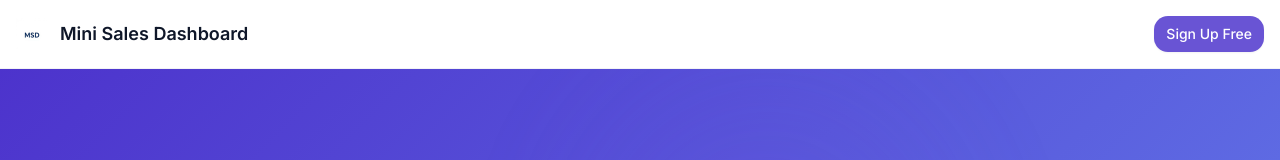
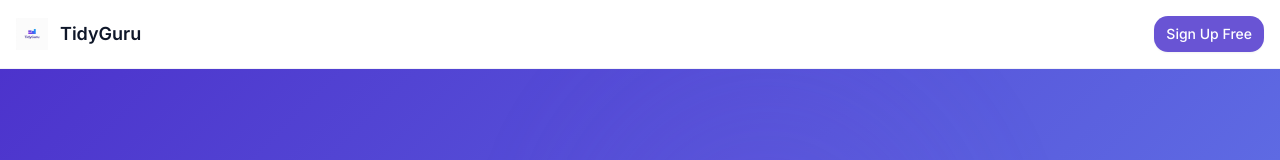
Before and after one commit to antoncmarais/TidyGuru, a React (Vite) app: page / in a window 1280 px wide. Shown: the top 160 px of the page. Built offline with nearby package versions, Linux system fonts and the light colour scheme; the HTML template or start-up script is replaced by a standard one.

Commit message:
Refactor: Rename app to TidyGuru

```diff
--- a/index.html
+++ b/index.html
@@ -3,15 +3,16 @@
   <head>
     <meta charset="UTF-8" />
     <meta name="viewport" content="width=device-width, initial-scale=1.0" />
-    <title>Mini Sales Dashboard</title>
-    <meta name="description" content="Upload your sales CSV and get instant analytics across platforms" />
+    <title>TidyGuru - Transform messy data into clean insights</title>
+    <meta name="description" content="Upload your sales CSV and get instant analytics across platforms with TidyGuru" />
+    <link rel="icon" href="/tidyguru-favicon.png" type="image/png" />
     <meta name="author" content="Lovable" />
     <link rel="preconnect" href="https://fonts.googleapis.com">
     <link rel="preconnect" href="https://fonts.gstatic.com" crossorigin>
     <link href="https://fonts.googleapis.com/css2?family=Inter:wght@400;500;600;700&display=swap" rel="stylesheet">
 
-    <meta property="og:title" content="Mini Sales Tracker" />
-    <meta property="og:description" content="Upload your sales CSV and see instant insights" />
+    <meta property="og:title" content="TidyGuru - Clean Data Analytics" />
+    <meta property="og:description" content="Upload your sales CSV and see instant insights with TidyGuru" />
     <meta property="og:type" content="website" />
     <meta property="og:image" content="https://lovable.dev/opengraph-image-p98pqg.png" />
 
--- a/src/pages/Index.tsx
+++ b/src/pages/Index.tsx
@@ -170,8 +170,8 @@ const Index = () => {
         <header className="sticky top-0 z-50 backdrop-blur-md bg-white/80 border-b border-border/50">
           <div className="max-w-7xl mx-auto px-4 py-4 flex items-center justify-between">
             <div className="flex items-center gap-3">
-              <img src={logoIcon} alt="MSD Logo" className="h-8 w-8" />
-              <span className="text-lg font-semibold text-foreground">Mini Sales Dashboard</span>
+              <img src={logoIcon} alt="TidyGuru Logo" className="h-8 w-8" />
+              <span className="text-lg font-semibold text-foreground">TidyGuru</span>
             </div>
             <Button
               size="sm"
```
Also changed, not shown: public/tidyguru-favicon.png (added), src/assets/logo-icon.png.
